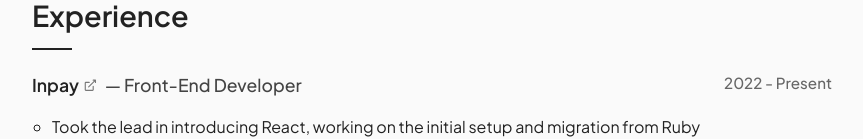
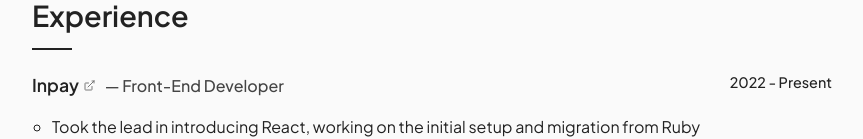
Before and after one commit to w-gluza/portfolio, a Next.js app: page / in a window 1280 px wide. Shown: the part 664-803 px from the top of the page, without its empty margins (208-1071 px from the left). Built offline with nearby package versions, Linux system fonts and the light colour scheme.

Commit message:
feat: support inline icons in ExternalLink component

```diff
--- a/app/common/ExternalLink/ExternalLink.module.css
+++ b/app/common/ExternalLink/ExternalLink.module.css
@@ -1,27 +1,72 @@
-.link {
+.base {
+  font-weight: 600;
+  color: var(--color-black);
   text-decoration: none;
-  font-weight: 600;
+}
+
+.primary {
   border-bottom: 1px solid var(--color-black);
   transition: all 0.2s ease;
+}
+
+.primary:visited {
   color: var(--color-black);
 }
 
-.link:visited {
-  color: var(--color-black);
-}
-
-.link:hover {
+.primary:hover {
   background: var(--color-black);
   color: var(--color-white);
   padding: 0.1rem 0.2rem;
 }
 
-.link:focus-visible {
+.primary:focus-visible {
   outline: 2px dashed var(--color-black);
   outline-offset: 3px;
   background: var(--color-black);
   color: var(--color-white);
   padding: 0.1rem 0.2rem;
+}
+
+.secondary {
+  position: relative;
+  display: inline-block;
+  transition: transform 0.2s ease, letter-spacing 0.2s ease;
+}
+
+.secondary::after {
+  content: "";
+  position: absolute;
+  left: 0;
+  bottom: -2px;
+  width: 100%;
+  height: 1px;
+  background-color: var(--color-black);
+  transform: scaleX(0);
+  transform-origin: left;
+  transition: transform 0.3s ease;
+}
+
+.secondary:hover::after {
+  transform: scaleX(1);
+}
+
+.secondary:focus-visible {
+  outline: 2px dashed var(--color-black);
+  outline-offset: 3px;
+}
+
+.icon {
+  display: inline-block;
+  width: 0.85rem;
+  height: 0.85rem;
+  opacity: 0.6;
+  transition: transform 0.2s ease, opacity 0.2s ease;
+  padding-left: 0.25rem;
+}
+
+.base:hover .icon {
+  transform: translateY(-1px);
+  opacity: 1;
 }
 
 .sr-only {
--- a/app/common/ExternalLink/ExternalLink.tsx
+++ b/app/common/ExternalLink/ExternalLink.tsx
@@ -5,30 +5,36 @@
 type ExternalLinkProps = {
   href: string;
   children: ReactNode;
+  icon?: ReactNode;
   className?: string;
   label?: string;
+  variant?: "primary" | "secondary";
 };
 
 export const ExternalLink = ({
   href,
   children,
+  icon,
   className,
   label,
+  variant = "primary",
 }: ExternalLinkProps) => {
   const accessibleLabel =
-    label || typeof children === "string"
+    label ??
+    (typeof children === "string"
       ? `${children} (opens in a new tab)`
-      : undefined;
+      : undefined);
 
   return (
     <a
       href={href}
-      className={clsx(styles.link, className)}
+      className={clsx(styles[variant], styles.base, className)}
       target="_blank"
       rel="noopener noreferrer"
       aria-label={accessibleLabel}
     >
       {children}
+      {icon && <span className={styles.icon}>{icon}</span>}
       <span className={styles["sr-only"]}> (opens in a new tab)</span>
     </a>
   );
--- a/app/components/experience/Experience.module.css
+++ b/app/components/experience/Experience.module.css
@@ -27,6 +27,7 @@
   align-items: center;
   gap: 0.25rem;
   font-size: 1.1rem;
+  font-weight: var(--weight-bold);
 }
 
 .company-link {
@@ -51,14 +52,15 @@
 }
 
 .title {
+  font-size: 1rem;
   font-weight: var(--weight-medium);
   color: var(--color-gray-700);
   margin-left: 0.25rem;
 }
 
 .period {
-  font-size: 0.95rem;
-  color: var(--color-gray-600);
+  font-size: 0.9rem;
+  color: var(--color-gray-500);
   font-weight: var(--weight-medium);
 }
 
--- a/app/components/experience/Experience.tsx
+++ b/app/components/experience/Experience.tsx
@@ -1,8 +1,15 @@
-import { Article, Heading, Tag, ExternalLinkIcon } from "../../common";
 import { experience } from "../../data/experience";
 import styles from "./Experience.module.css";
+import {
+  Article,
+  Heading,
+  Tag,
+  ExternalLink,
+  ExternalLinkIcon,
+} from "../../common";
 
-export const Experience = () => (
+export const Experience = () => {
+  return (
     <Article>
       <Heading level={2}>Experience</Heading>
       <ul className={styles.list}>
@@ -10,15 +17,13 @@
           <li key={`${company}-${period}`} className={styles.entry}>
             <div className={styles.header}>
               <div className={styles.meta}>
-              <a
+                <ExternalLink
                   href={url}
-                target="_blank"
-                rel="noopener noreferrer"
-                className={styles["company-link"]}
+                  variant="secondary"
+                  icon={<ExternalLinkIcon />}
                 >
                   {company}
-                <ExternalLinkIcon className={styles["external-icon"]} />
-              </a>
+                </ExternalLink>
                 <span className={styles.title}> — {title}</span>
               </div>
               <span className={styles.period}>{period}</span>
@@ -42,3 +47,4 @@
       </ul>
     </Article>
   );
+};
```
Lines whose indentation alone changed are shown as unchanged.
